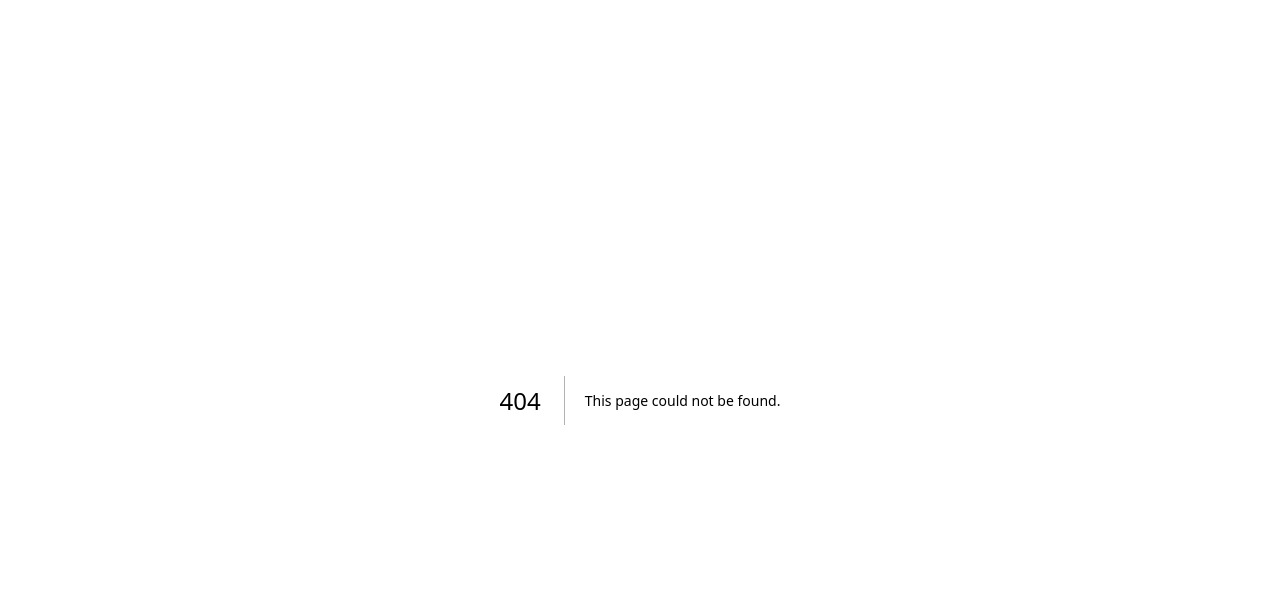
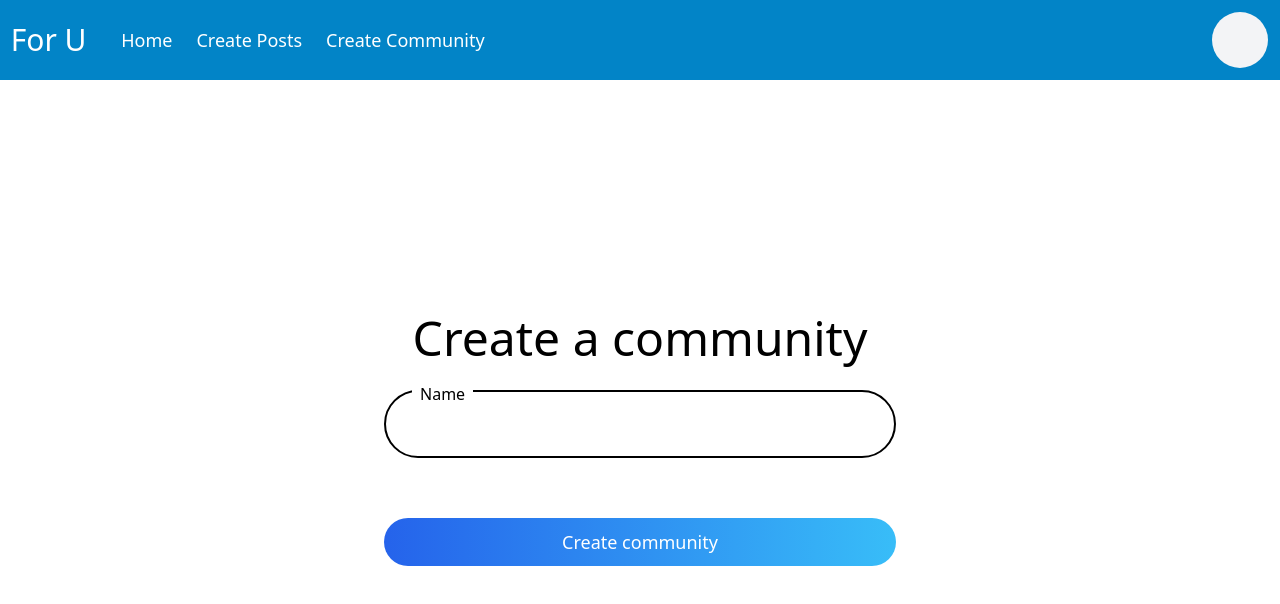
Before and after one commit to maxippacheco/for-u-v2, a Next.js app: page /community/create in a window 1280 px wide. Before the commit this address had no page. Shown: the top 604 px of the page. Built offline with nearby package versions, Linux system fonts and the light colour scheme.

Commit message:
community page

```diff
--- a/components/ui/Navbar.tsx
+++ b/components/ui/Navbar.tsx
@@ -25,9 +25,11 @@ export const Navbar = () => {
 							<Link href={'/'}>Home</Link>
 						</li>
 						<li className="md:px-3 md:py-0 py-6 text-white text-lg">
-							<Link href={'/posts/create'}>Crear Posts</Link>
+							<Link href={'/posts/create'}>Create Posts</Link>
 						</li>
-						<li className="md:px-3 md:py-0 py-6 text-white text-lg">Crear foro</li>
+						<li className="md:px-3 md:py-0 py-6 text-white text-lg">
+							<Link href={'/community/create'}>Create Community</Link>
+						</li>
 					</ul>
 
 					<div className='flex md:hidden w-full items-center ml-3'>
--- /dev/null
+++ b/pages/api/community/index.ts
@@ -0,0 +1,25 @@
+import { NextApiRequest, NextApiResponse } from "next";
+
+interface Data {
+	message: string;
+}
+
+export default function (req: NextApiRequest, res: NextApiResponse<Data>) {
+
+	switch (req.method) {
+		case "POST":
+			return createCommunity(req, res);
+
+		default:
+			return res.status(400).json({
+				message: "BAD REQUEST - POST"
+			});
+	}
+
+}
+
+const createCommunity = async(req: NextApiRequest, res: NextApiResponse<Data>) => {
+	return res.json({
+		message: 'Hola mundo'
+	})
+}
--- /dev/null
+++ b/pages/community/create.tsx
@@ -0,0 +1,46 @@
+import { useForm } from 'react-hook-form';
+import { AppLayout } from "../../layouts";
+
+interface ICommunityData{
+	name: string;
+}
+
+export default function create(){
+
+	const { register, setValue, handleSubmit, formState: { errors }, reset } = useForm<ICommunityData>();
+
+	const onSubmit = ({ name }: ICommunityData) => {
+		console.log(name);
+
+		reset()
+	}
+
+	return(
+		<AppLayout title={"Create your posts here"}>
+			<div className="w-full h-[calc(100vh-5rem)] flex justify-center items-center">
+					<form className='lg:w-2/5 w-11/12' onSubmit={ handleSubmit(onSubmit) }>
+						<div className='flex flex-col justify-center items-center'>
+							<h1 className='sm:text-5xl text-4xl text-center mb-7'>Create a community</h1>
+
+							<div className='flex flex-col w-full mb-10'>
+								<label htmlFor="email" className='absolute translate-x-7 -translate-y-2 px-2 bg-white'>Name</label>
+								<input
+									type="text"
+									className='p-5 border-2 border-black rounded-full focus:border-sky-500 focus:outline-none'
+									{ ...register('name')}
+								/>
+							</div>
+
+
+							<div className='w-full flex justify-center mt-5'>
+								<input type="submit" value="Create community" className='
+									bg-gradient-to-r from-blue-600 to-sky-400 w-full
+									p-2.5 rounded-full text-white text-lg hover:cursor-pointer hover:brightness-95'
+								/>
+							</div>
+							</div>
+					</form>
+			</div>
+		</AppLayout>
+	)
+}
--- a/pages/index.tsx
+++ b/pages/index.tsx
@@ -60,7 +60,7 @@ export default function Home({ postsSSR }: Props) {
     		<div className='grow md:w-2/4 h-screen overflow-y-scroll'>
             {
               posts.map( post => (
-                <Post post={ post } />
+                <Post post={ post } key={ post._id } />
               ))
             }
 
```
Also changed, not shown: utils/format.ts (added).
